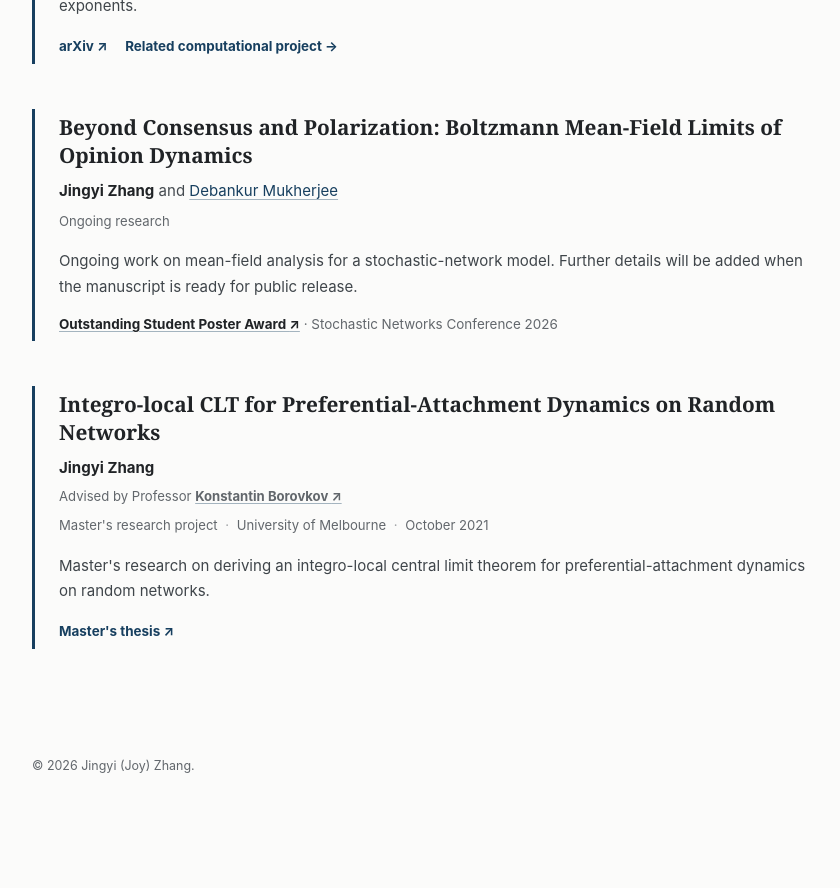
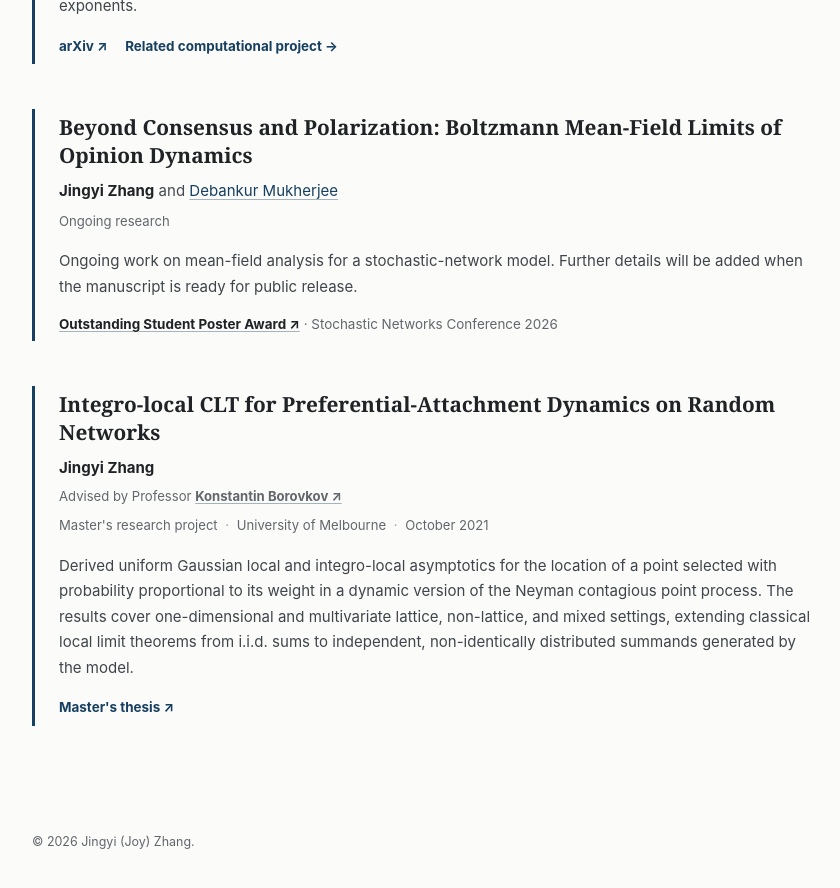
Before and after one commit to JoyZhang25/JoyZhang25.github.io, a Jekyll site: the page built from research.html, in a window 1280 px wide and 900 px high, scrolled down 775 px. Shown: the top 888 px of the window, without its empty margins (358-1198 px from the left). Built offline with Jekyll 4.4.1, drawn with Linux system fonts in a browser that asks for light colours; before the commit the page ends 1599 px from its top, so only the background shows below that.

Commit message:
Clarify master's research contribution

```diff
--- a/_data/profile.yml
+++ b/_data/profile.yml
@@ -106,7 +106,7 @@ research:
     status: "Master's research project"
     venue: "University of Melbourne"
     date: "October 2021"
-    summary: "Master's research on deriving an integro-local central limit theorem for preferential-attachment dynamics on random networks."
+    summary: "Derived uniform Gaussian local and integro-local asymptotics for the location of a point selected with probability proportional to its weight in a dynamic version of the Neyman contagious point process. The results cover one-dimensional and multivariate lattice, non-lattice, and mixed settings, extending classical local limit theorems from i.i.d. sums to independent, non-identically distributed summands generated by the model."
     links:
       - label: "Master's thesis"
         url: "/files/research/jingyi-zhang-masters-thesis-2021.pdf"
```
